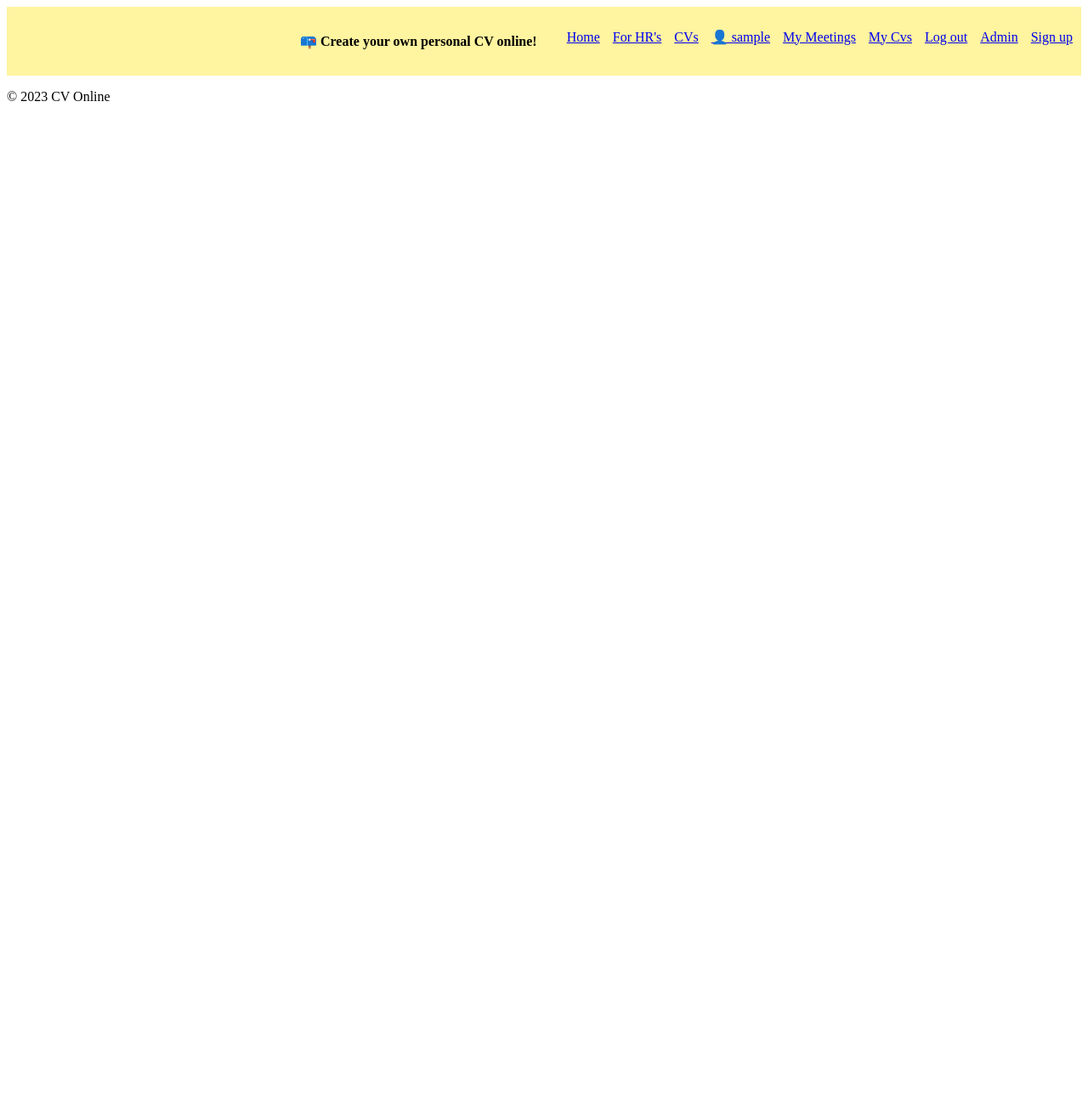
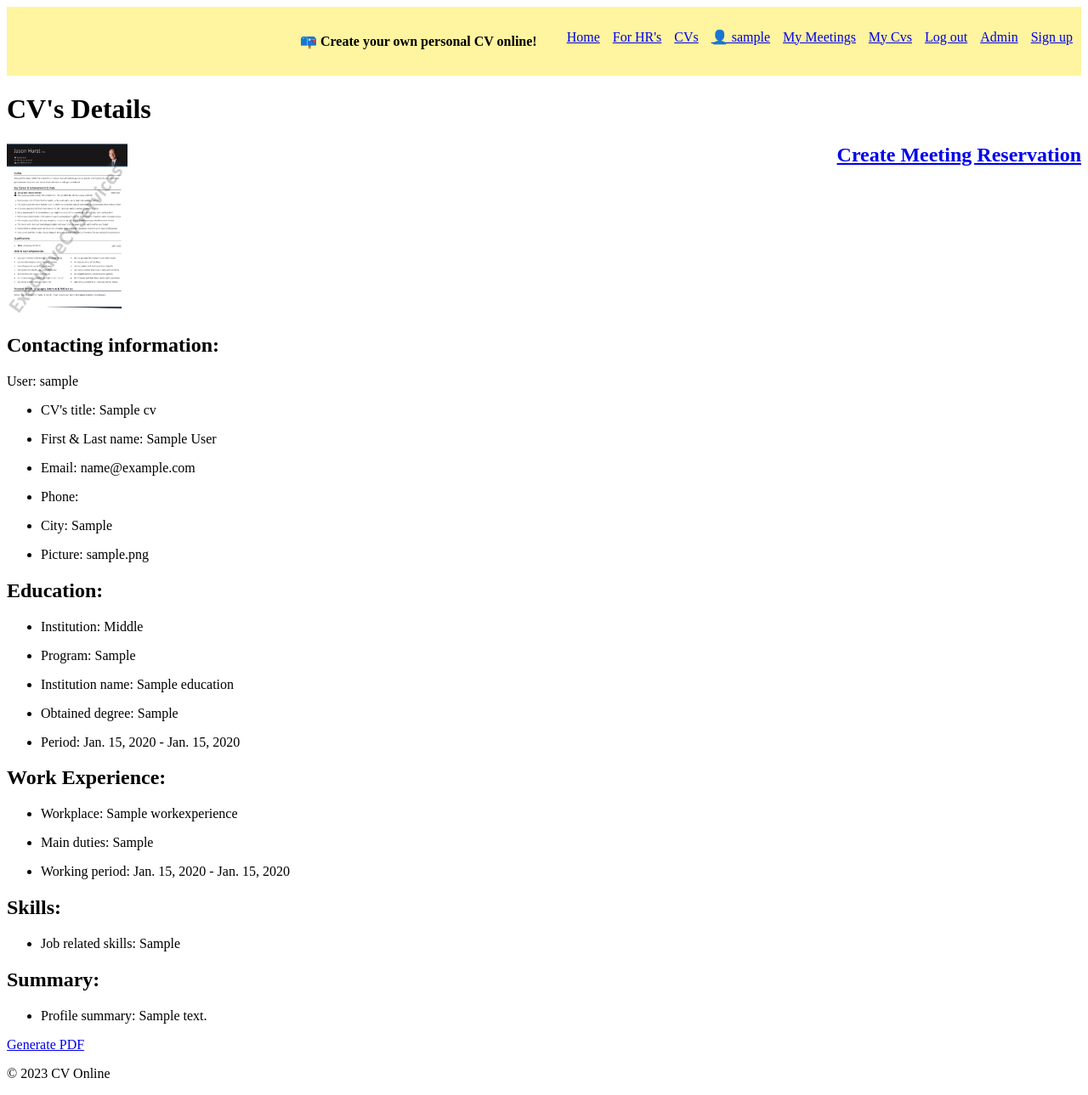
Before and after one commit to DariusKaseta/ptu12_team_cv, a Django app: page /cv/1/ in a window 1280 px wide. Shown: the whole page at 85% size. Before the commit the page ends 119 px from the top, so only its background shows below. Run offline with Django 4.2, Linux system fonts and the light colour scheme; a user stored in the database is signed in; tables that the repository leaves empty hold one stand-in row (values such as "Sample post").

Commit message:
meeting reservation function added

```diff
--- a/online_cv/ptu12_cv/templates/ptu12_cv/cv_details.html
+++ b/online_cv/ptu12_cv/templates/ptu12_cv/cv_details.html
@@ -2,4 +2,10 @@
 {% load static %}
 {% block title %}CV's Details{% endblock title %}
 {% block content %}
+  <h1>CV's Details</h1>
+    {% if user.is_superuser or user.hrrepresentative %}
+        <h2><a class="button float-right" href="{% url 'create_meeting_reservation' %}">Create Meeting Reservation</a></h2>
+    {% endif %}
+  {% include 'ptu12_cv/cv_details_pdf.html' %}
+  <a href="{% url 'cv_details_pdf' cv_id=cv.pk %}">Generate PDF</a>
 {% endblock content %}
--- a/online_cv/ptu12_cv/templates/ptu12_cv/cv_details_pdf.html
+++ b/online_cv/ptu12_cv/templates/ptu12_cv/cv_details_pdf.html
@@ -12,12 +12,7 @@
   <li><p>Email: {{ cv.email }}</p></li>
   <li><p>Phone: {{ cv.country_code }} {{ cv.extention }}</p></li>
   <li><p>City: {{ cv.city }}</p></li>
-        {% comment %} <li><p>Picture:</p>
-        {% if cv.picture %}
-          <img class="cv-photo" src="{{ cv.picture.url }}" style="max-width: 200px; max-height: 200px;">
-        {% else %}
-          <img class="cv-photo" src="{% static 'ptu12_cv/img/default_cover.jpg' %}" style="max-width: 200px; max-height: 200px;">
-        {% endif %}</li> {% endcomment %}
+  <li><p>Picture: {{ cv.picture }}</p></li>
 </ul>
 <h2>Education:</h2>
 <ul>
@@ -33,7 +28,7 @@
 </ul>
 <h2>Work Experience:</h2>
 <ul>
-  {% for experience in cv.work_experience_set.all %}
+  {% for experience in cv.workexperience_set.all %}
     <li><p>Workplace: {{ experience.workplace_name }}</p></li>
     <li><p>Main duties: {{ experience.duties }}</p></li>
     <li><p>Working period: {{ experience.date_from }} - {{ experience.date_until }}</p></li>
```
Also changed, not shown: online_cv/meeting_reservation/forms.py (+8 -5 lines), online_cv/meeting_reservation/migrations/0004_merge_20230620_1216.py (added). Lines whose indentation alone changed are shown as unchanged.
